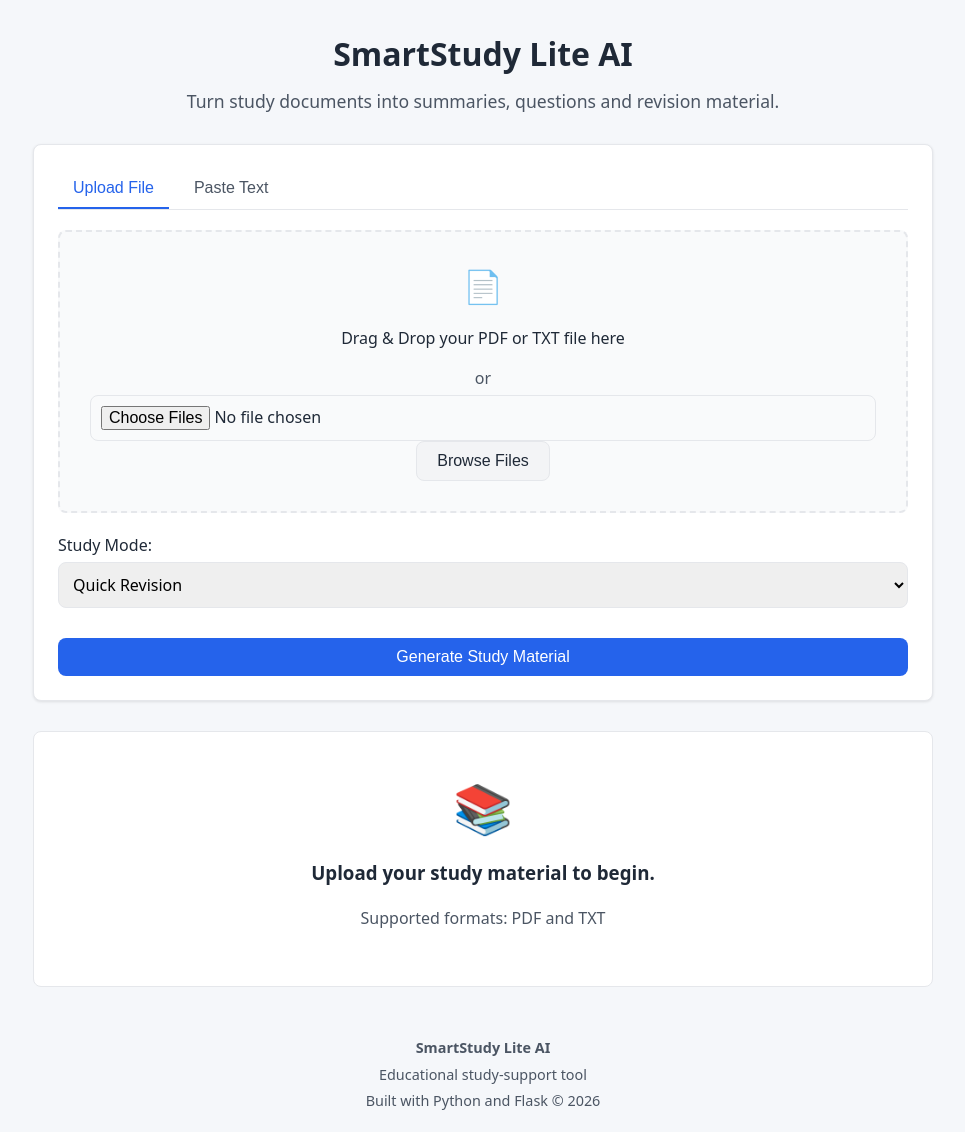
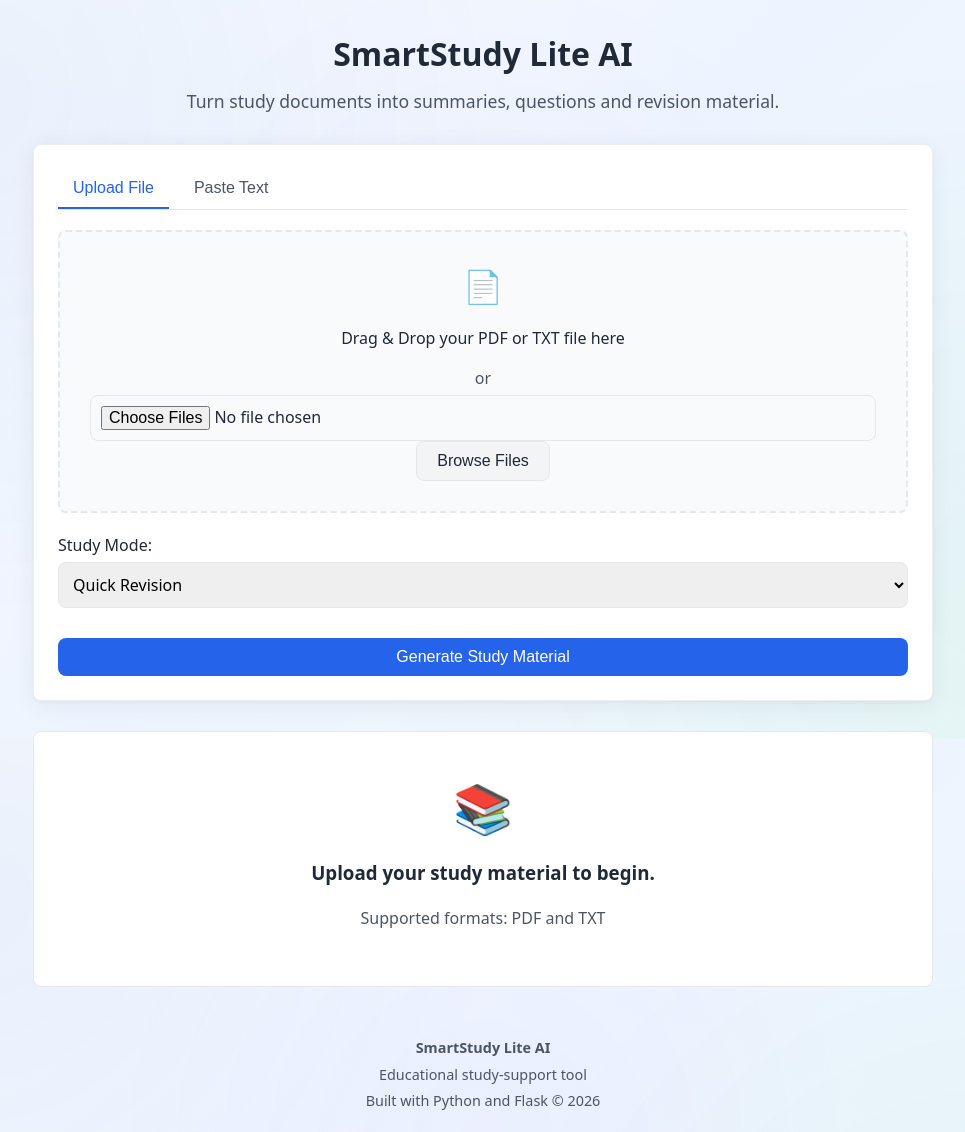
Before and after one commit to kanishka200720-maker/smartstudy-ai, a Flask app: page / in a window 1280 px wide. Shown: the part 61-1193 px from the top of the page, without its empty margins (157-1122 px from the left). Run offline with Flask 3, Linux system fonts and the light colour scheme; some libraries are stand-ins or nearby versions.

Commit message:
Enhance UI with educational platform aesthetics and soft backgrounds

```diff
--- a/static/css/style.css
+++ b/static/css/style.css
@@ -9,14 +9,21 @@
     --error-color: #ef4444;
     --success-color: #10b981;
     --radius: 8px;
-    --shadow: 0 1px 3px rgba(0, 0, 0, 0.1);
+    --shadow: 0 4px 24px rgba(0, 0, 0, 0.06), 0 1px 3px rgba(0, 0, 0, 0.04);
 }
 
 html, body {
     margin: 0;
     padding: 0;
     min-height: 100%;
-    background-color: var(--bg-color);
+    background-color: #F8FAFC;
+    background-image:
+        radial-gradient(circle at 10% 20%, rgba(37, 99, 235, 0.05) 0%, transparent 40%),
+        radial-gradient(circle at 90% 80%, rgba(16, 185, 129, 0.04) 0%, transparent 40%),
+        radial-gradient(circle at 50% 50%, rgba(139, 92, 246, 0.03) 0%, transparent 50%),
+        linear-gradient(135deg, #F8FAFC 0%, #EEF4FF 50%, #EAF7F7 100%);
+    background-attachment: fixed;
+    background-size: cover;
     color: var(--text-main);
     font-family: system-ui, -apple-system, sans-serif;
     line-height: 1.5;
@@ -73,11 +80,13 @@ h2, h3, h4 {
 /* Card */
 .card {
     background: var(--card-bg);
-    border: 1px solid var(--border-color);
+    border: 1px solid rgba(229, 231, 235, 0.7);
     border-radius: var(--radius);
     padding: 24px;
     box-shadow: var(--shadow);
     margin-bottom: 30px;
+    position: relative;
+    z-index: 1;
 }
 
 /* Tabs */
```
